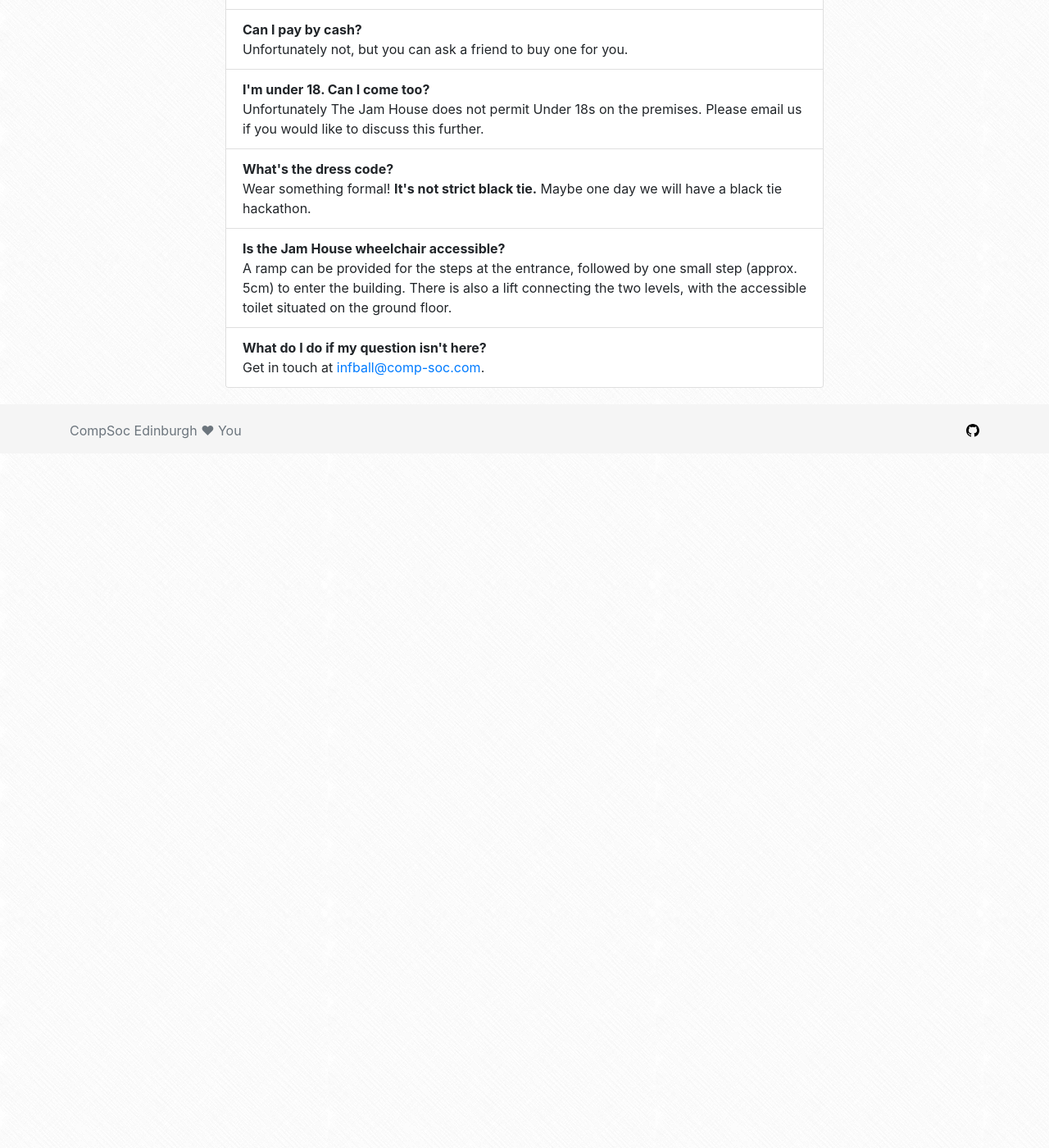
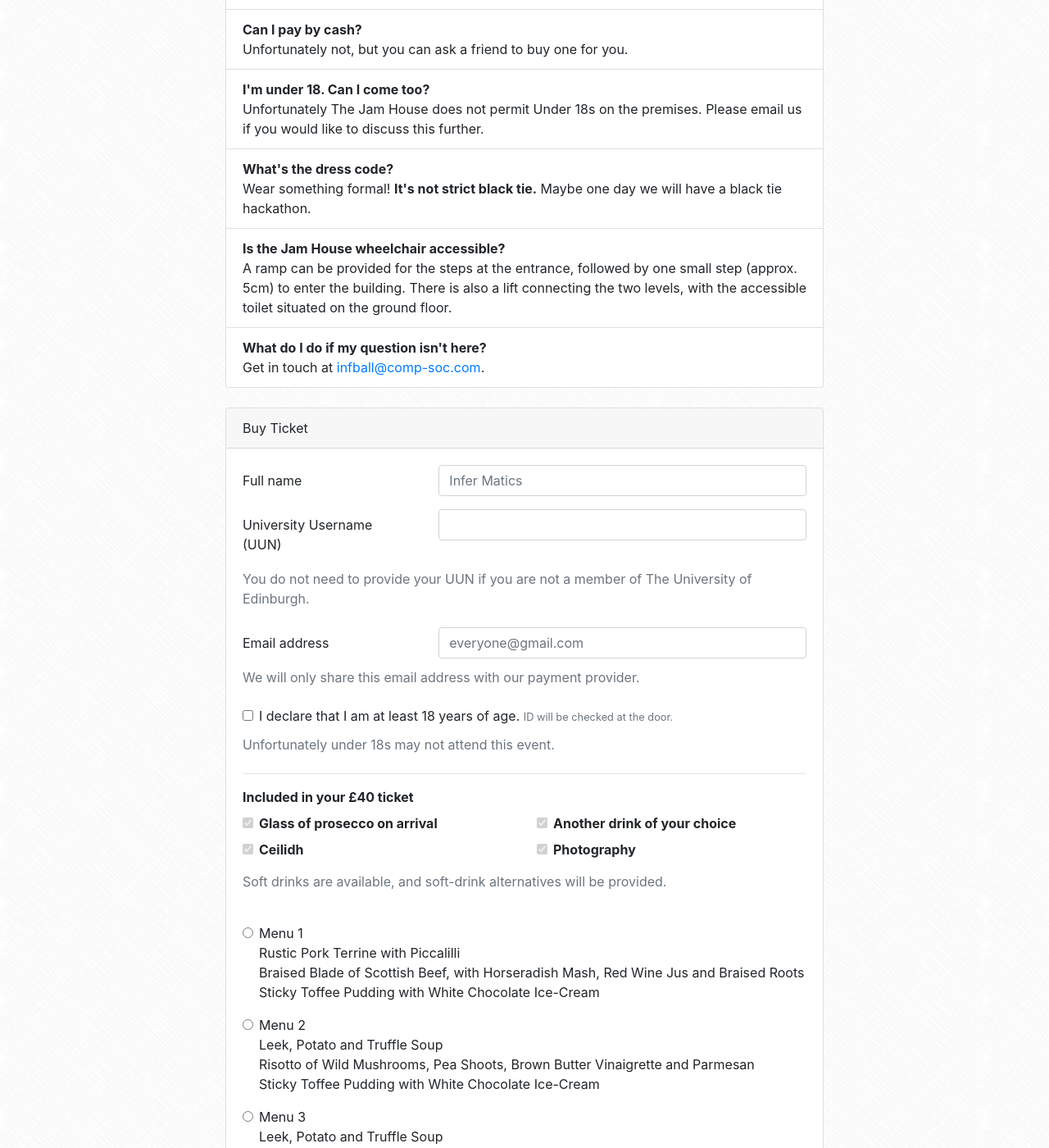
Before and after one commit to compsoc-edinburgh/website, a Jekyll site: the page built from _pages/infball.html, in a window 1280 px wide and 1400 px high, scrolled down 881 px. Shown: the whole window at 82% size. Built offline with Jekyll 4.4.1, drawn with Linux system fonts in a browser that asks for light colours; nearby versions of some CDN libraries; before the commit the page ends 1436 px from its top, so only the background shows below that; some of the changed text lies outside the part shown.

Commit message:
Revert "infball: drama"
This reverts commit c5f74b306c5a88d5e04250b30de8e13c05ecf7ae.

```diff
--- a/_includes/individual/pages-infball-ticket-html.html
+++ b/_includes/individual/pages-infball-ticket-html.html
@@ -70,7 +70,7 @@
         const UUN = $("#uun").val();
         const OrderID = getOrderID();
         const Over18 = $("#over18").is(":checked");
-        const Meal = "1";
+        const Meal = $("input[name='mealRadio']:checked").val();
         const SpecialReqs = $("#specialReqs").val();
 
         const data = {
@@ -128,7 +128,7 @@
             return;
         }
 
-        // $(`[name="mealRadio"][value="${data.meal}"]`).attr('checked', true);
+        $(`[name="mealRadio"][value="${data.meal}"]`).attr('checked', true);
 
         $("#purchaser-email").val(data.purchaser_email);
         $("#purchaser-name").val(data.purchaser_name);
--- a/_includes/infball/form.html
+++ b/_includes/infball/form.html
@@ -177,7 +176,6 @@
             </div>
         </div>
     </fieldset>
--->
 
     <!-- Special -->
     <div class="form-group">
--- a/_pages/infball.html
+++ b/_pages/infball.html
@@ -75,7 +75,7 @@ has_include: true
     </div>
 </div>
 
-<div class="row justify-content-center mt-4 d-none"> <!-- !!!!! FORM DISABLED -->
+<div class="row justify-content-center mt-4"> <!-- !!!!! FORM DISABLED -->
     <div class="col-lg-8">
         <form class='card' id="payment-form">
             <div class="card-header">
```
Also changed, not shown: other parts of _includes/infball/form.html (+1 -2 lines).
